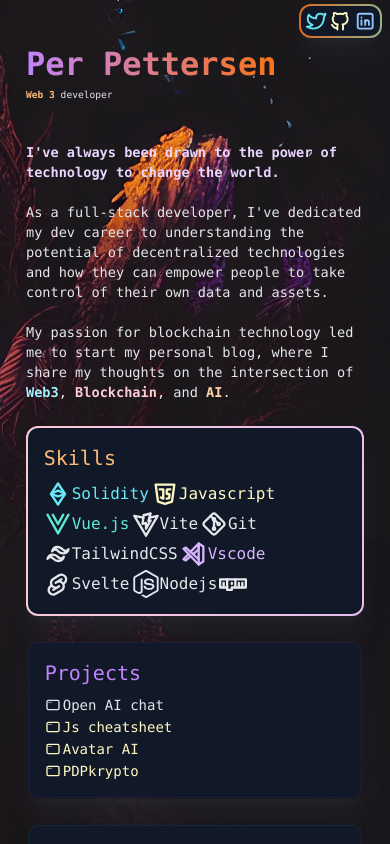
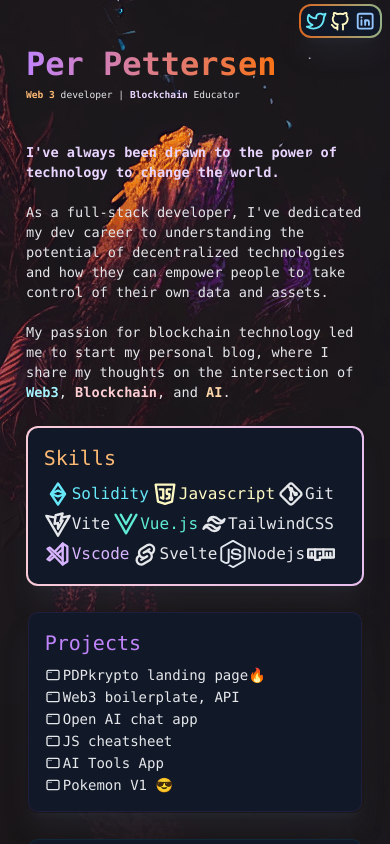
Before and after one commit to kodevasse/AI_AVATAR_web3per, a Vue app: page / in a window 390 px wide. Built offline with nearby package versions, Linux system fonts and the light colour scheme.

Commit message:
added small fixes and linkes

```diff
--- a/src/views/HomeView.vue
+++ b/src/views/HomeView.vue
@@ -69,7 +69,7 @@ const widthTest = computed(() => {
         class="sm:absolute xl:w-[20.85%] mx-auto w-[99%] my-auto bg-gray-800 bg-transparent xl:ml-[17.6%] md:w-[24rem] sm:w-[24rem] transition-all duration-200 ease-out"
       >
         <div
-          class="h-full flex flex-col w-full text-gray-200 sm:pt-8 pt-10 xl:px-3 sm:px-5 px-6 font-mono xl:bg-opacity-0 sm:bg-opacity-90 sm:bg-gray-900"
+          class="h-full flex flex-col w-full text-gray-200 sm:pt-12 pt-10 xl:px-3 sm:px-5 px-6 font-mono xl:bg-opacity-0 sm:bg-opacity-90 sm:bg-gray-900"
         >
           <div class="">
             <span
@@ -82,7 +82,11 @@ const widthTest = computed(() => {
               <span
                 class="font-extrabold text-orange-300 text-[0.6rem] 2xl:text-xs"
                 >Web 3 </span
-              ><span class="text-[0.6rem] 2xl:text-xs">developer </span>
+              ><span class="text-[0.6rem] 2xl:text-xs">developer | </span
+              ><span
+                class="text-purple-200 2xl:text-xs text-[0.6rem] font-extrabold"
+                >Blockchain </span
+              ><span class="text-[0.6rem] 2xl:text-xs">Educator</span>
             </p>
           </div>
           <div
@@ -128,19 +132,20 @@ const widthTest = computed(() => {
                     <IconBrandJavascript :style="widthHeight" />Javascript
                   </div>
                   <div
-                    class="flex flex-row items-center text-teal-300 cursor-pointer hover:opacity-70 ease-in"
+                    class="flex flex-row items-center cursor-pointer hover:opacity-70 ease-in"
                   >
-                    <IconBrandVue :style="widthHeight" />Vue.js
+                    <IconBrandGit :style="widthHeight" />Git
                   </div>
+
                   <div
                     class="flex flex-row items-center cursor-pointer hover:opacity-70 ease-in"
                   >
                     <IconBrandVite :style="widthHeight" />Vite
                   </div>
                   <div
-                    class="flex flex-row items-center cursor-pointer hover:opacity-70 ease-in"
+                    class="flex flex-row items-center text-teal-300 cursor-pointer hover:opacity-70 ease-in"
                   >
-                    <IconBrandGit :style="widthHeight" />Git
+                    <IconBrandVue :style="widthHeight" />Vue.js
                   </div>
                   <div
                     class="flex flex-row items-center cursor-pointer hover:opacity-70 ease-in"
@@ -189,39 +194,57 @@ const widthTest = computed(() => {
                     class="flex flex-col flex-wrap w-fit md:gap-x-2 md:gap-y-2 gap-y-0.5 gap-x-0.5 text-sm"
                   >
                     <a
-                      href="https://ppcode.dev"
+                      href="https://www.pdpkrypto.no"
                       target="_blank"
                       class="flex flex-row items-center cursor-pointer hover:opacity-70 ease-in"
                     >
                       <IconApp :style="widthHeightSub" /><span class="ml-0.5"
-                        >Open AI chat</span
+                        >PDPkrypto landing page🔥</span
+                      >
+                    </a>
+                    <a
+                      href="https://vue-walletconnect-web3.netlify.app/"
+                      target="_blank"
+                      class="flex flex-row items-center text-gray-200 cursor-pointer hover:opacity-70 ease-in"
+                    >
+                      <IconApp :style="widthHeightSub" /><span class="ml-0.5"
+                        >Web3 boilerplate, API</span
+                      >
+                    </a>
+                    <a
+                      href="https://ppcode.dev"
+                      target="_blank"
+                      class="flex flex-row items-center text-gray-200 cursor-pointer hover:opacity-70 ease-in"
+                    >
+                      <IconApp :style="widthHeightSub" /><span class="ml-0.5"
+                        >Open AI chat app</span
                       >
                     </a>
                     <a
                       href="https://jscheatsheet.netlify.app/"
                       target="_blank"
-                      class="flex flex-row items-center text-yellow-100 cursor-pointer hover:opacity-70 ease-in"
+                      class="flex flex-row items-center text-gray-200 cursor-pointer hover:opacity-70 ease-in"
                     >
                       <IconApp :style="widthHeightSub" /><span class="ml-0.5"
-                        >Js cheatsheet</span
+                        >JS cheatsheet</span
                       >
                     </a>
                     <a
-                      href="https://jscheatsheet.netlify.app/"
+                      href="https://aitextly.netlify.app/"
                       target="_blank"
-                      class="flex flex-row items-center text-yellow-100 cursor-pointer hover:opacity-70 ease-in"
+                      class="flex flex-row items-center text-gray-200 cursor-pointer hover:opacity-70 ease-in"
                     >
                       <IconApp :style="widthHeightSub" /><span class="ml-0.5"
-                        >Avatar AI</span
+                        >AI Tools App</span
                       >
                     </a>
                     <a
-                      href="https://jscheatsheet.netlify.app/"
+                      href="https://pokemonv1.netlify.app/"
                       target="_blank"
-                      class="flex flex-row items-center text-yellow-100 cursor-pointer hover:opacity-70 ease-in"
+                      class="flex flex-row items-center text-gray-200 cursor-pointer hover:opacity-70 ease-in"
                     >
                       <IconApp :style="widthHeightSub" /><span class="ml-0.5"
-                        >PDPkrypto</span
+                        >Pokemon V1 😎</span
                       >
                     </a>
                   </div>
@@ -237,34 +260,48 @@ const widthTest = computed(() => {
                     datetime="2022-10-10"
                     class="block text-xl text-cyan-400 mb-2"
                   >
-                    Blog
+                    Blog - <span class="text-xs">Comming soon</span>
                   </time>
                   <div
                     class="flex flex-col flex-wrap w-fit md:gap-x-2 md:gap-y-2 gap-y-0.5 gap-x-0.5 text-sm"
                   >
-                    <div
+                    <a
+                      href="https://dev.to/web3per/from-ethernet-to-ethereum-a-journey-through-the-evolution-of-internet-technology-part-1-243a"
+                      target="_blank"
                       class="flex flex-row items-center cursor-pointer hover:opacity-70 ease-in"
                     >
                       <IconArticle :style="widthHeightSub" />
-                      <span class="ml-0.5">How to prompt</span>
+                      <span class="ml-0.5"
+                        >From Ethernet to Ethereum: Part 1</span
+                      >
+                    </a>
+                    <div
+                      class="flex flex-row items-center cursor-pointer hover:opacity-70 ease-in text-red-300"
+                    >
+                      <IconArticle :style="widthHeightSub" />
+                      <span class="ml-0.5"
+                        >Web 3 beginner developer - comming</span
+                      >
                     </div>
                     <div
-                      class="flex flex-row items-center cursor-pointer hover:opacity-70 ease-in"
+                      class="flex flex-row items-center cursor-pointer hover:opacity-70 ease-in text-red-300"
                     >
                       <IconArticle :style="widthHeightSub" />
-                      <span class="ml-0.5">Vuejs 3 in x23</span>
+                      <span class="ml-0.5">How to prompt - AI - comming</span>
                     </div>
                     <div
-                      class="flex flex-row items-center cursor-pointer hover:opacity-70 ease-in"
+                      class="flex flex-row items-center cursor-pointer hover:opacity-70 ease-in text-red-300"
                     >
                       <IconArticle :style="widthHeightSub" />
-                      <span class="ml-0.5">Eth top scaling solutions</span>
+                      <span class="ml-0.5"
+                        >Ethereum scaling solut. - comming</span
+                      >
                     </div>
                     <div
-                      class="flex flex-row items-center cursor-pointer hover:opacity-70 ease-in"
+                      class="flex flex-row items-center cursor-pointer hover:opacity-70 ease-in text-red-300"
                     >
                       <IconArticle :style="widthHeightSub" />
-                      <span class="ml-0.5">Polkadot the tech</span>
+                      <span class="ml-0.5">Polkadot - tech - comming</span>
                     </div>
                   </div>
                 </div>
--- a/tailwind.config.js
+++ b/tailwind.config.js
@@ -14,5 +14,5 @@ module.exports = {
       },
     },
   },
-  plugins: [require("@tailwindcss/line-clamp")],
+  plugins: [require("daisyui", "@tailwindcss/line-clamp")],
 };
```
